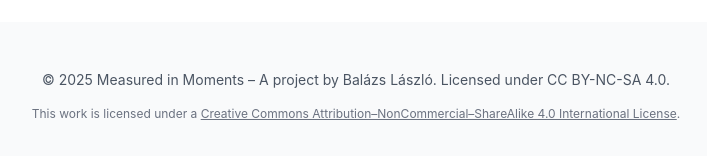
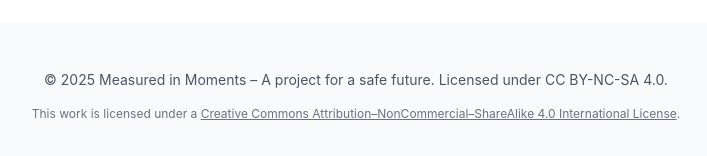
Before and after one commit to lbazsi/measuredinmoments, a React (Vite) app: page / in a window 1280 px wide. Shown: the part 3484-3640 px from the top of the page, without its empty margins (284-991 px from the left). Built offline with nearby package versions, Linux system fonts and the light colour scheme.

Commit message:
Update footer text for project description

```diff
--- a/src/App.jsx
+++ b/src/App.jsx
@@ -317,7 +317,7 @@ export default function MeasuredInMoments() {
         title: 'Community Reflections',
         empty: 'No reflections yet. Be the first to share your thoughts.'
       },
-      footer: '© 2025 Measured in Moments – A project by Balázs László. Licensed under CC BY-NC-SA 4.0.'
+      footer: '© 2025 Measured in Moments – A project for a safe future. Licensed under CC BY-NC-SA 4.0.'
     }
   };
 
```
